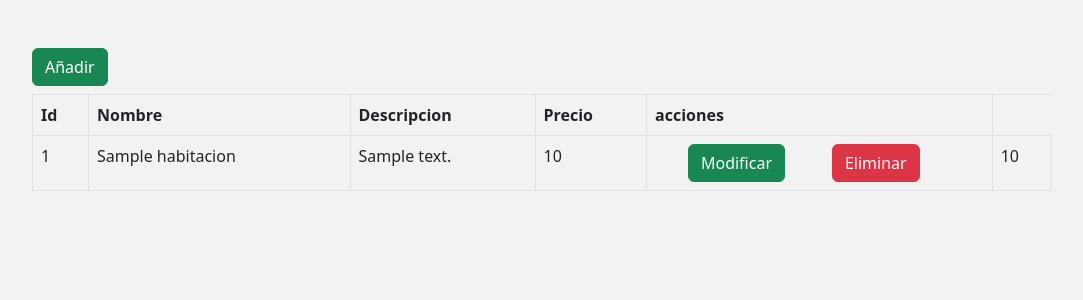
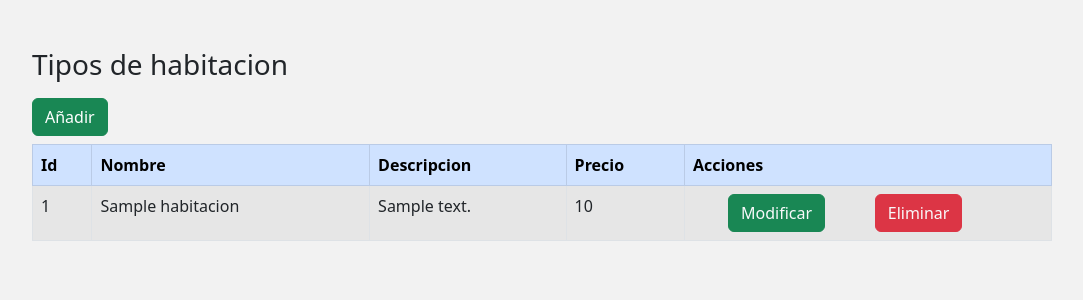
Before and after one commit to JuanZweifel/veranumIng, a Django app: page /tipo_habitacion in a window 1280 px wide. Shown: the part 56-356 px from the top of the page, without its empty margins (98-1181 px from the left). Run offline with Django 4.2, Linux system fonts and the light colour scheme; tables that the repository leaves empty hold one stand-in row (values such as "Sample post").

Commit message:
Arreglos y estilo de "Tipo_habitacion"

```diff
--- a/app/templates/app/base_tipo.html
+++ b/app/templates/app/base_tipo.html
@@ -25,7 +25,7 @@
     <header>
         <nav class="navbar navbar-expand-sm bg-dark navbar-dark">
             <div class="container-fluid">
-                <a class="navbar-brand" href="">Admin</a>
+                <a class="navbar-brand" href="{% url 'index' %}">Admin</a>
                 <button class="navbar-toggler" type="button" data-bs-toggle="collapse" data-bs-target="#collapsibleNavbar">
                     <span class="navbar-toggler-icon"></span>
                 </button>
--- a/app/templates/app/habitacion_add.html
+++ b/app/templates/app/habitacion_add.html
@@ -9,7 +9,7 @@
 {% block contenido %}
 
 <div class="row gx-5">
-    <div class="col-sm-3">ss</div>
+    <div class="col-sm-3"></div>
 
     <div class="col-sm-6 mt-5">
         <h3>Añadir habitacion</h3>
--- a/app/templates/app/index.html
+++ b/app/templates/app/index.html
@@ -1,2 +1,7 @@
 {% extends 'app/base_tipo.html' %}
 {% load static %}
+{% block contenido %}
+    <div class="text-center mt-5">
+    <img class="img-fluid"src="{% static 'img/veranum.png' %}" alt="" width="1200" >
+    </div>
+{% endblock contenido %}
--- a/app/templates/app/tipo_habitacion.html
+++ b/app/templates/app/tipo_habitacion.html
@@ -5,18 +5,19 @@
     <div class="row justify-content-center align-items-center g-2 p-5">
         <div class="col-12">
 
-            <a style="all: unset" href={% url 'tipo_habitacion_add' %}><button type="button"
-                class="btn btn-success mb-2">Añadir</button></a>
+            <h3>Tipos de habitacion</h3>
+            <a style="all: unset" href={% url 'tipo_habitacion_add' }><button type="button"
+                class="btn btn-success my-2">Añadir</button></a>
 
             <div class="table-responsive">
-                <table class="table table-bordered">
-                    <thead>
+                <table class="table table-striped table-bordered">
+                    <thead class="table-primary">
                         <tr>
                             <th scope="col">Id</th>
                             <th scope="col">Nombre</th>
                             <th scope="col">Descripcion</th>
                             <th scope="col">Precio</th>
-                            <th> acciones </th>
+                            <th> Acciones </th>
                         </tr>
                     </thead>
                     <tbody>
@@ -28,7 +29,6 @@
                             <td>{{type.precio}}</td>
                             <td><a href="{% url 'tipo_habitacion_modif' type.id_tipo_habitacion %}" role="button" class="btn btn-success text-light" style="margin-left: 10%;">Modificar</a>
                             <a href="{% url 'tipo_habitacion_eliminar' type.id_tipo_habitacion %}" role="button" class="btn btn-danger text-light" style="margin-left: 13%;">Eliminar</a> </td>
-                            <td>{{type.precio}}</td>
                         </tr>
                         {% endfor %}
                     </tbody>
```
